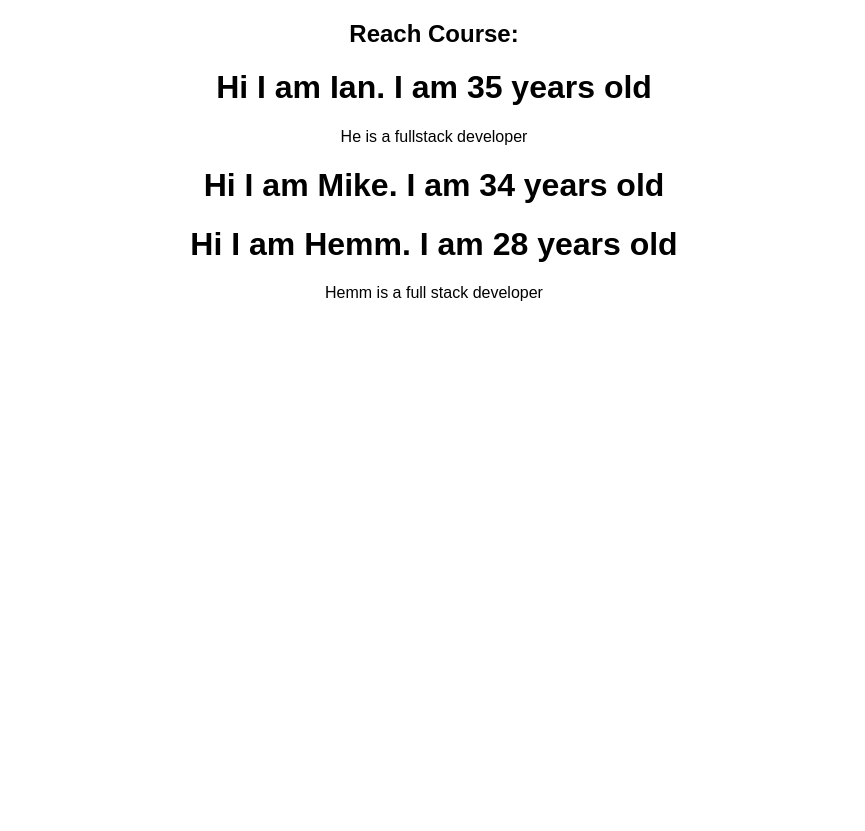
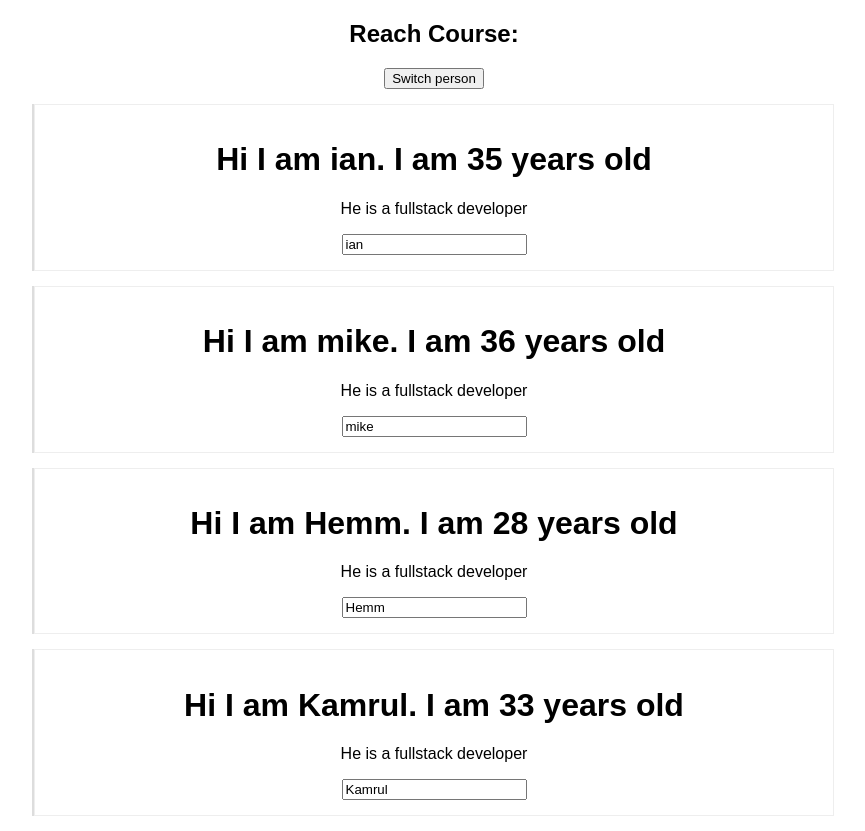
Before and after one commit to kamrul-suhel/react2, a React (Create React App) app: page / in a window 1280 px wide. Shown: the whole page, without its empty margins (206-1071 px from the left). Before the commit the page ends 800 px from the top, so only its background shows below. Built offline with nearby package versions, Linux system fonts and the light colour scheme.

Commit message:
Event hendling.

```diff
--- a/src/App.js
+++ b/src/App.js
@@ -1,16 +1,69 @@
-import React, { Component } from 'react';
+import React, {Component} from 'react';
 import './App.css';
 import Person from './Person/Person'
 
 class App extends Component {
+    state = {
+        person : [
+            {name: "ian", age: 35},
+            {name: "mike", age: 36},
+            {name: "Hemm", age: 28},
+            {name: "Kamrul", age: 33},
+        ]
+    }
+
+    changeName = (params) => {
+        this.setState({
+            person : [
+                {name: params, age: 35},
+                {name: "mike", age: 36},
+                {name: "Hemm", age: 28},
+                {name: "Kamrul", age: 32},
+            ]
+        })
+    }
+
+    changedHendler = (event) => {
+        this.setState({
+            person : [
+                {name: event.target.value, age: 35},
+                {name: "mike", age: 36},
+                {name: "Hemm", age: 28},
+                {name: "Kamrul", age: 32},
+            ]
+        })
+    }
+
+
+
     render() {
-
         return (
             <div className="App">
                 <h2>Reach Course: </h2>
-          <Person name="Ian" age="35">He is a fullstack developer</Person>
-          <Person name="Mike" age="34"/>
-          <Person name="Hemm" age="28">Hemm is a full stack developer</Person>
+                <button onClick={() => this.changeName('some params')}>Switch person</button>
+
+                <Person
+                    name={this.state.person[0].name}
+                    age={this.state.person[0].age}
+                >He is a fullstack developer</Person>
+
+                <Person
+                    name={this.state.person[1].name}
+                    age={this.state.person[1].age}
+                >He is a fullstack developer</Person>
+
+                <Person
+                    name={this.state.person[2].name}
+                    age={this.state.person[2].age}
+                    changed={this.changedHendler}
+                    click={this.changeName.bind(this, 'max')}
+                >He is a fullstack developer</Person>
+
+                <Person
+                    name={this.state.person[3].name}
+                    age={this.state.person[3].age}
+                >He is a fullstack developer</Person>
+
             </div>
         );
     }
--- /dev/null
+++ b/src/Person/Person.css
@@ -0,0 +1,7 @@
+.Person {
+    width:60%;
+    padding:15px;
+    margin: 15px auto;
+    border: 1px solid #eee;
+    box-shadow:-2px 0px #ddd;
+}
--- a/src/Person/Person.js
+++ b/src/Person/Person.js
@@ -1,10 +1,12 @@
-import React, { Component } from 'react'
+import React from 'react'
+import './Person.css'
 
 const person = (props) => {
     return (
-        <div>
-            <h1>Hi I am {props.name}. I am {props.age} years old</h1>
+        <div className="Person">
+            <h1 onClick={props.click}>Hi I am {props.name}. I am {props.age} years old</h1>
             <p>{props.children}</p>
+            <input type="text" onChange={props.changed} value={props.name}/>
         </div>
     )
 }
```
Lines whose indentation alone changed are shown as unchanged.
